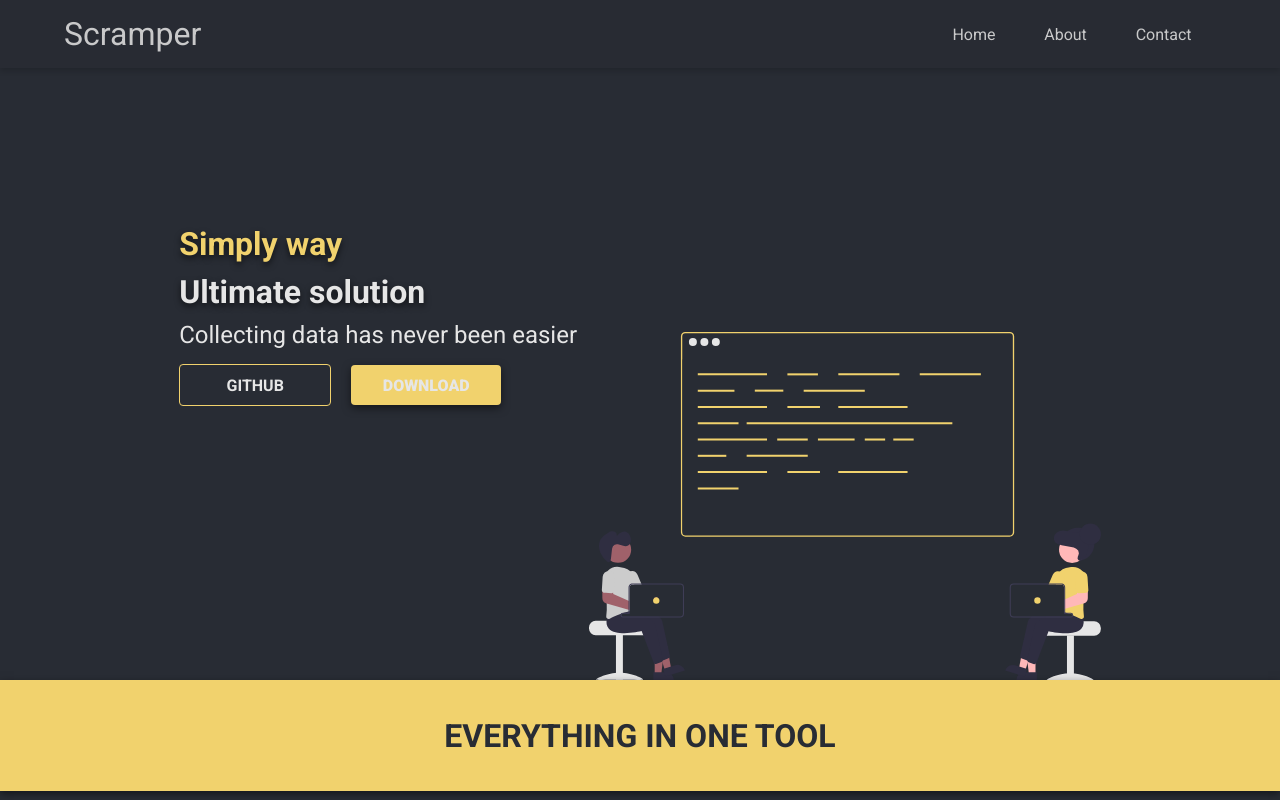
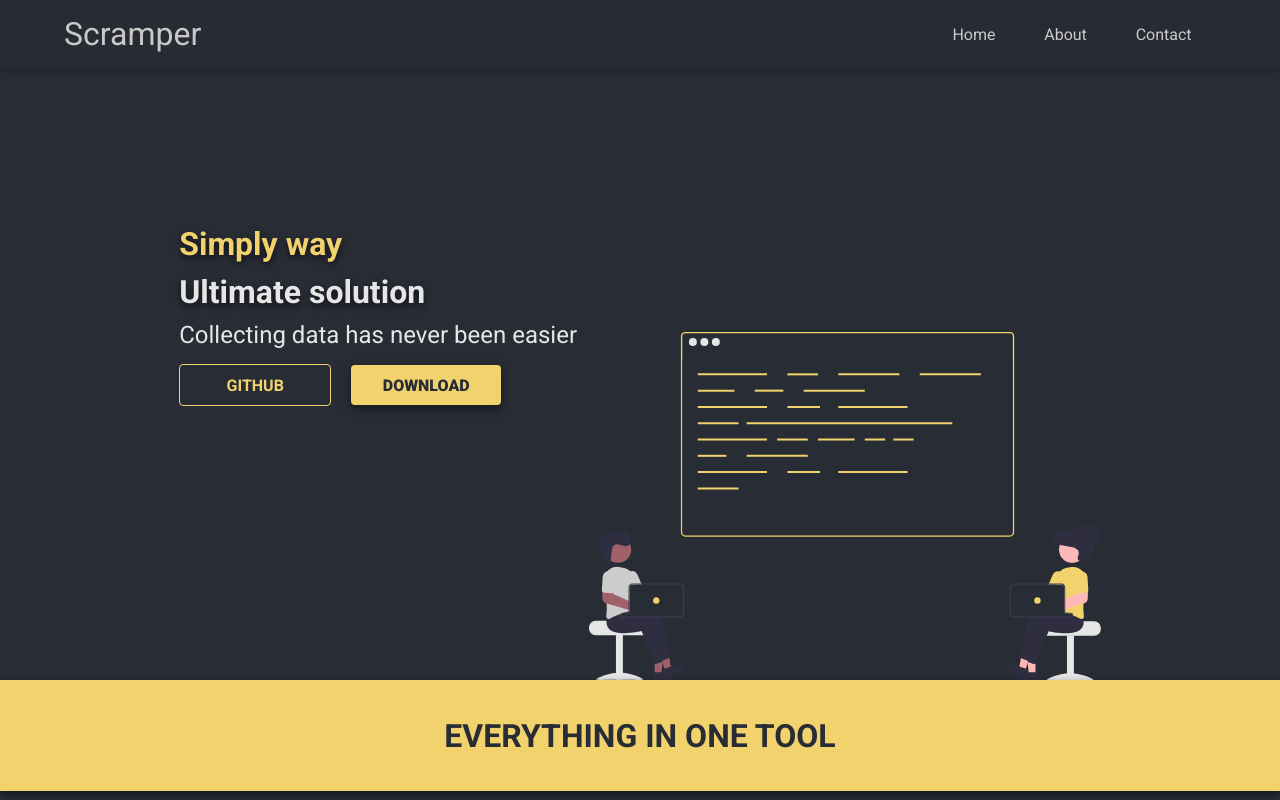
Before and after one commit to Misieq01/scramper-page, a React (Create React App) app: page / in a window 1280 px wide. Shown: the top 800 px of the page. Built offline with nearby package versions, Linux system fonts and the light colour scheme.

Commit message:
Fixed font color in button

```diff
--- a/src/styles/components/button.scss
+++ b/src/styles/components/button.scss
@@ -34,14 +34,21 @@
 .button-filled{
 @extend .button;
     background: $yellow;
-    color: $dark;
     box-shadow: $shadowBox;
-    font-weight: 900;
+
+    a{
+        color: $dark;
+        font-weight: 900;
+    }
 }
 .button-border{
 @extend .button;
     background: none;
     border: 1px solid $yellow;
-    color: $yellow;
-    font-weight: bold;
+
+    a{
+        font-weight: bold;
+        color: $yellow;
+
+    }
 }
```
